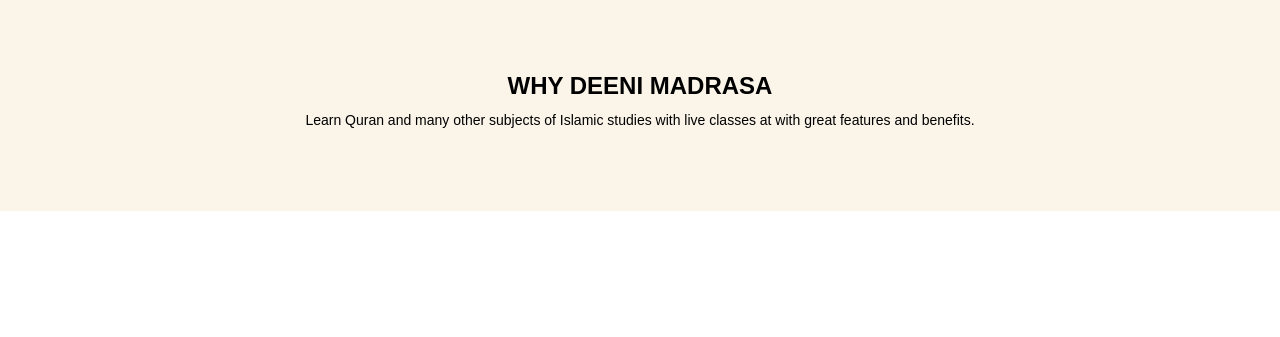
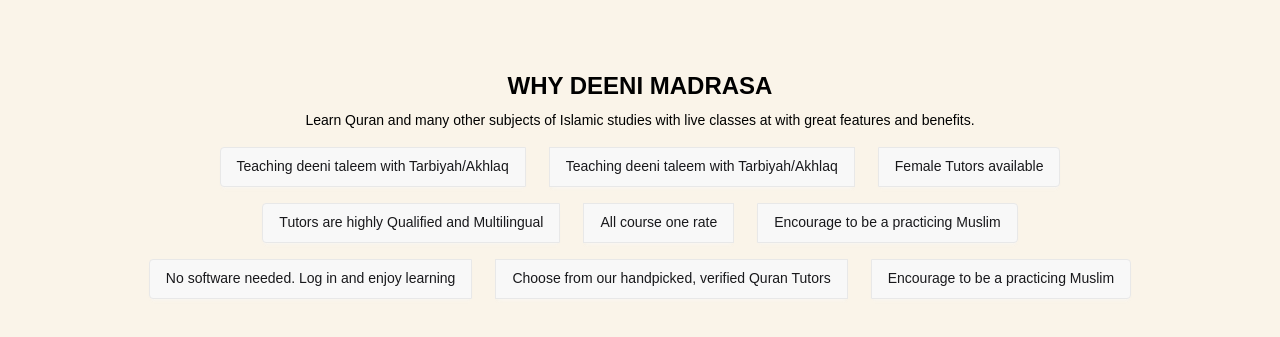
Before and after one commit to cerumiaktar/deeni-madrasa-website, a React (Vite) app: page / in a window 1280 px wide. Shown: the part 2738-3075 px from the top of the page. Before the commit the page ends 2949 px from the top, so only its background shows below. Built offline with nearby package versions, Linux system fonts and the light colour scheme.

Commit message:
add why deene madrasha section

```diff
--- a/src/pages/Home/ShortBanner/ShortBanner.jsx
+++ b/src/pages/Home/ShortBanner/ShortBanner.jsx
@@ -2,10 +2,29 @@ import React from 'react';
 
 const ShortBanner = () => {
     return (
-        <div className='bg-[#faf4e9] mt-16 py-20'>
-            <div className='text-black container mx-auto text-center space-y-2'>
-                <h1 className='text-2xl font-bold'>WHY DEENI MADRASA</h1>
-                <p>Learn Quran and many other subjects of Islamic studies with live classes at with great features and benefits.</p>
+        <div className='bg-[#faf4e9] mt-16 py-20 '>
+            <div className='container mx-auto'>
+                <div className='text-black container mx-auto text-center space-y-2'>
+                    <h1 className='text-2xl font-bold'>WHY DEENI MADRASA</h1>
+                    <p>Learn Quran and many other subjects of Islamic studies with live classes at with great features and benefits.</p>
+                </div>
+                <div className='text-center mt-4 space-y-4'>
+                    <div className="join space-x-6">
+                        <button className="btn join-item font-light">Teaching deeni taleem with Tarbiyah/Akhlaq</button>
+                        <button className="btn join-item font-light">Teaching deeni taleem with Tarbiyah/Akhlaq</button>
+                        <button className="btn join-item font-light">Female Tutors available</button>
+                    </div>
+                    <div className="join space-x-6">
+                        <button className="btn join-item font-light">Tutors are highly Qualified and Multilingual</button>
+                        <button className="btn join-item font-light">All course one rate</button>
+                        <button className="btn join-item font-light">Encourage to be a practicing Muslim</button>
+                    </div>
+                    <div className="join space-x-6">
+                        <button className="btn join-item font-light">No software needed. Log in and enjoy learning</button>
+                        <button className="btn join-item font-light">Choose from our handpicked, verified Quran Tutors</button>
+                        <button className="btn join-item font-light">Encourage to be a practicing Muslim</button>
+                    </div>
+                </div>
             </div>
         </div>
     );
```
